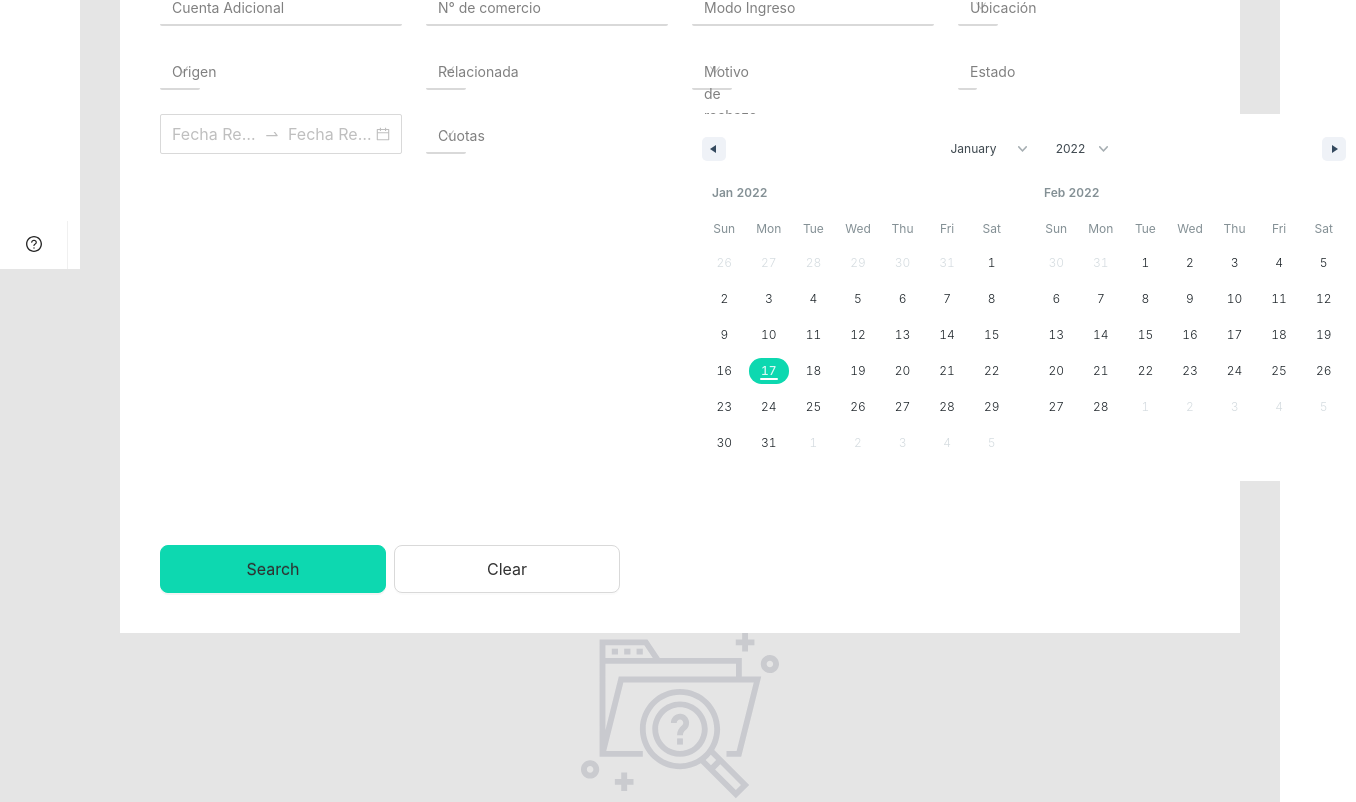
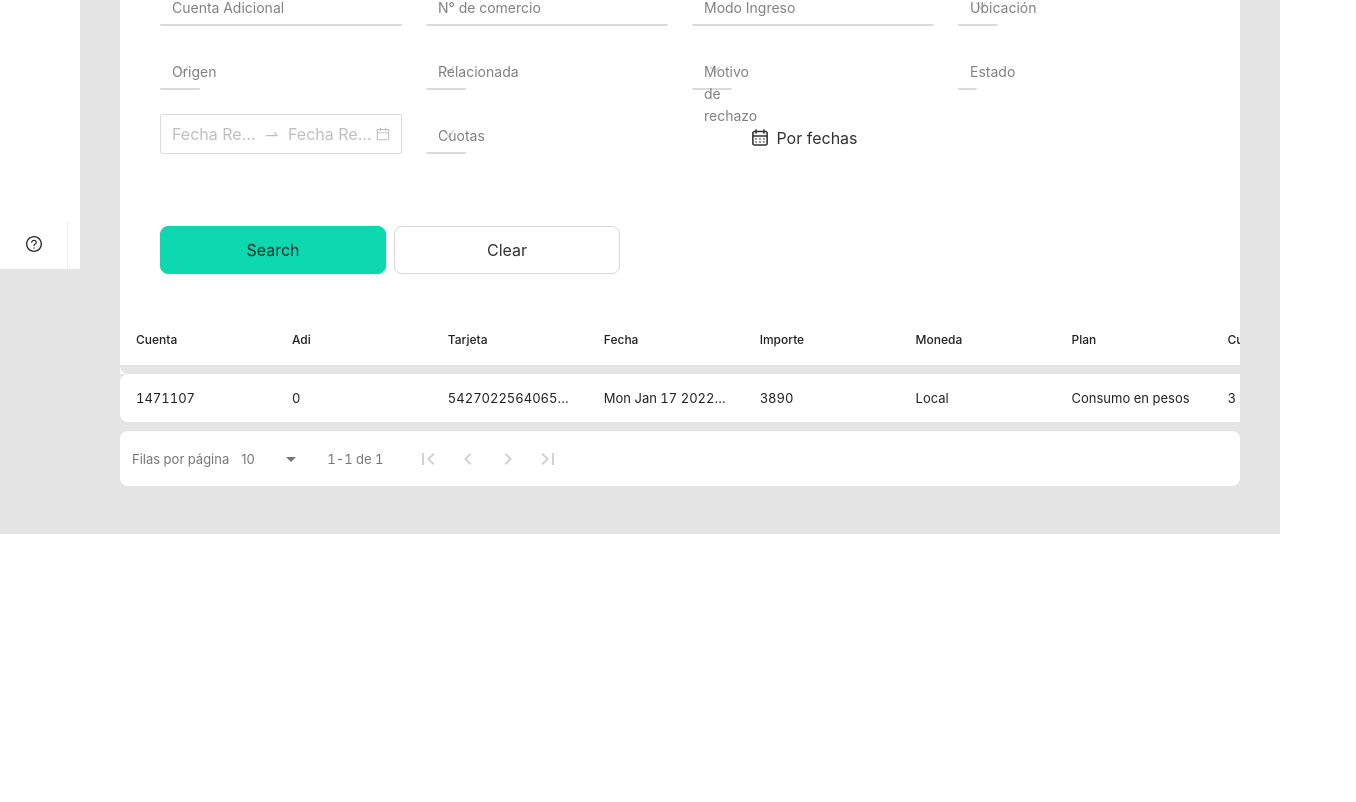
Before and after one commit to rodrigokokot/gp-online-antd, a React (Create React App) app: page /emision/movimientos/autorizaciones in a window 1280 px wide. Shown: the part 531-1333 px from the top of the page, 1356 px wide, since content can reach past the window. After the commit the page ends 1065 px from the top, so only its background shows below. Built offline with nearby package versions, Linux system fonts and the light colour scheme.

Commit message:
pantalla maqueteada autorizaciones 100%

```diff
--- a/src/Mocks/AutorizacionesSearchMock.jsx
+++ b/src/Mocks/AutorizacionesSearchMock.jsx
@@ -2,10 +2,12 @@ import React from 'react';
 import {DatePicker} from 'antd'
 import FloatInput from '../components/molecules/FloatInput';
 import FloatSelected from '../components/molecules/FloatSelected';
-import DateRangeComponent from '../components/molecules/DateRangePicker';
+import { Link } from 'react-router-dom';
+import DateRangeFilter from '../components/organisms/DateRangeFilter';
 
 const {RangePicker} = DatePicker;
 
+///////// MOCK INPUTS DE FORMULARIO /////////
 const AutorizacionesSearchArray = [
     {
         name: "N° de tarjeta",
@@ -141,8 +143,92 @@ const AutorizacionesSearchArray = [
     {
         name: "DateRange",
         index: "dateragne",
-        input: <DateRangeComponent></DateRangeComponent>
+        input: <DateRangeFilter></DateRangeFilter>
     }
 ]
 
-export {AutorizacionesSearchArray}
+////////// MOCK COLUMNAS DE LA TABLA //////////
+const columnsAutorizaciones = [
+    {
+        name:"Cuenta",
+        selector: (row) => row.cuenta,
+        sortable: true,
+    },
+    {
+        name:"Adi",
+        selector: (row) => row.adi,
+        sortable: false,
+    },
+    {
+        name:"Tarjeta",
+        selector: (row) => row.tarjeta,
+        sortable: false,
+    },
+    {
+        name:"Fecha",
+        selector: (row) => row.fecha,
+        sortable: true,
+    },
+    {
+        name:"Importe",
+        selector: (row) => row.importe,
+        sortable: false,
+    },
+    {
+        name:"Moneda",
+        selector: (row) => row.moneda,
+        sortable: false,
+    },
+    {
+        name:"Plan",
+        selector: (row) => row.plan,
+        sortable: false,
+    },
+    {
+        name:"Cuotas",
+        selector: (row) => row.cuotas,
+        sortable: true,
+    },
+    {
+        name:"Cod/Auto",
+        selector: (row) => row.auto,
+        sortable: false,
+    },
+    {
+        name:"Comercio",
+        selector: (row) => row.comercio,
+        sortable: true,
+    },
+    {
+        name:"Estado",
+        selector: (row) => row.estado,
+        sortable: true,
+    },
+    {
+        name:"",
+        button:true,
+        cell: (row) =>(
+            <Link to={`/emision/movimientos/autorizaciones/ver/${row.auto}`} style={{textDecoration:"underline"}} rel="noopener noreferrer" > ver detalle </Link>
+        )
+    }
+]
+
+const dataAutorizaciones = [
+    {
+        cuenta: 1471107,
+        adi: 0,
+        tarjeta: 5427022564065454,
+        fecha: new Date().toString(),
+        importe: 3890,
+        moneda: "Local",
+        plan: "Consumo en pesos",
+        cuotas: 3,
+        auto: 339302,
+        comercio: "13011602-Hidalo Liliana Beatriz",
+        estado: "Aprobada",
+        option: <Link>Editar</Link>
+
+    }
+]
+
+export {AutorizacionesSearchArray, columnsAutorizaciones, dataAutorizaciones}
--- a/src/pages/Emision/Movimientos/Autorizaciones/AutorizacionesNew.jsx
+++ b/src/pages/Emision/Movimientos/Autorizaciones/AutorizacionesNew.jsx
@@ -12,14 +12,21 @@ export default function AutorizacionesNew() {
           <h1 className="purple-title">Datos de Tarjeta</h1>
 
           <Col span={6}>
-            <Form.Item name="tarjeta">
+            <Form.Item name="tarjeta" rules={[{ required: true, message: "Ingrese tarjeta" }]}>
               <FloatInput placeholder="N° de Tarjeta" label="N° de tarjeta" />
             </Form.Item>
 
-            <Form.Item name="nombre">
+            <Form.Item name="nombre" rules={[{ required: true, message: "Ingrese nombre" }]}>
               <FloatInput placeholder="Nombre" label="Nombre" />
             </Form.Item>
+
+
+            <Form.Item name="apellido" rules={[{ required: true, message: "Ingrese apellido" }]}>
+              <FloatInput placeholder="Apellido" label="Apellido" />
+            </Form.Item>
           </Col>
+
+
 
           <Col span={12}>
             <Form.Item name="tipodoc">
@@ -53,22 +60,23 @@ export default function AutorizacionesNew() {
           </Col>
 
           <Col span={6}>
-            <Form.Item name="doc">
+            <Form.Item name="doc" rules={[{ required: true, message: "Ingrese número de documento" }]}>
               <FloatInput
                 placeholder="N° de Documento"
                 label="N° de Documento"
+
               />
             </Form.Item>
 
-            <Form.Item name="marca">
+            <Form.Item name="marca" rules={[{ required: true, message: "Ingrese marca" }]}>
               <FloatInput placeholder="Marca" label="Marca" />
             </Form.Item>
 
-            <Form.Item name="emisor">
+            <Form.Item name="emisor" rules={[{ required: true, message: "Ingrese número de emisor" }]}>
               <FloatInput placeholder="Emisor" label="Emisor" />
             </Form.Item>
 
-            <Form.Item name="producto">
+            <Form.Item name="producto" rules={[{ required: true, message: "Ingrese tipo de producto" }]}>
               <FloatInput
                 placeholder="Tipo de Producto"
                 label="Tipo de Producto"
@@ -82,18 +90,15 @@ export default function AutorizacionesNew() {
 
           <Row gutter={48}>
             <Col span={6}>
-              <Form.Item name="origen">
-                <FloatInput
-                  placeholder="Fecha de Origen"
-                  label="Fecha de Origen"
-                />
+              <Form.Item name="origen" rules={[{ required: true, message: "Ingrese fecha de origen" }]}>
+                <DatePicker placeholder="Fecha de Origen" />
               </Form.Item>
             </Col>
           </Row>
 
           <Row gutter={48}>
             <Col span={6}>
-              <Form.Item name="importe">
+              <Form.Item name="importe" rules={[{ required: true, message: "Ingrese importe" }]}>
                 <FloatInput placeholder="Importe" label="Importe" />
               </Form.Item>
             </Col>
@@ -101,7 +106,7 @@ export default function AutorizacionesNew() {
 
           <Row gutter={48}>
             <Col span={6}>
-              <Form.Item name="moneda">
+              <Form.Item name="moneda" rules={[{ required: true, message: "Ingrese moneda" }]}>
                 <FloatSelected label="Moneda" placeholder="Moneda" options={[
                     {
                         title:"Euro",
@@ -118,7 +123,7 @@ export default function AutorizacionesNew() {
             </Col>
 
             <Col span={6}>
-              <Form.Item name="proceso">
+              <Form.Item name="proceso" rules={[{ required: true, message: "Ingrese fecha de proceso" }]}>
                 <DatePicker placeholder="Fecha de Proceso" />
               </Form.Item>
             </Col>
@@ -126,13 +131,13 @@ export default function AutorizacionesNew() {
 
           <Row gutter={48}>
             <Col span={6}>
-              <Form.Item name="plan">
+              <Form.Item name="plan" rules={[{ required: true, message: "Ingrese plan" }]}>
                 <FloatInput placeholder="Plan" label="Plan" />
               </Form.Item>
             </Col>
 
             <Col span={6}>
-              <Form.Item name="relacion">
+              <Form.Item name="relacion" rules={[{ required: true, message: "Ingrese relación" }]}>
                 <FloatInput placeholder="Relación" label="Relación" />
               </Form.Item>
             </Col>
@@ -140,13 +145,34 @@ export default function AutorizacionesNew() {
 
           <Row gutter={48}>
             <Col span={6}>
-              <Form.Item name="cuotas">
-                <FloatInput placeholder="Cuotas" label="Cuotas" />
+              <Form.Item name="cuotas" rules={[{ required: true, message: "Ingrese cuotas" }]}>
+                <FloatSelected placeholder="Cuotas" label="Cuotas" options={[
+                  {
+                    title: 3,
+                    value: 3,
+                    disabled: false
+                  },
+                  {
+                    title: 6,
+                    value: 6,
+                    disabled: false,
+                  },
+                  {
+                    title: 9,
+                    value: 9,
+                    disabled: false,
+                  },
+                  {
+                    title: 12,
+                    value: 9,
+                    disabled: false,
+                  }
+                ]} />
               </Form.Item>
             </Col>
 
             <Col span={6}>
-              <Form.Item name="origen">
+              <Form.Item name="origen" rules={[{ required: true, message: "Ingrese origen" }]}>
                 <FloatInput placeholder="Origen" label="Origen" />
               </Form.Item>
             </Col>
@@ -154,7 +180,7 @@ export default function AutorizacionesNew() {
 
           <Row gutter={48}>
             <Col span={6}>
-              <Form.Item name="autorizacion">
+              <Form.Item name="autorizacion" rules={[{ required: true, message: "Ingrese código de autorización" }]}>
                 <FloatInput
                   placeholder="Código de autorización"
                   label="Código de autorización"
@@ -163,7 +189,7 @@ export default function AutorizacionesNew() {
             </Col>
 
             <Col span={6}>
-              <Form.Item name="modo">
+              <Form.Item name="modo" rules={[{ required: true, message: "Ingrese modo de entrada" }]}>
                 <FloatInput
                   placeholder="Modo de entrada"
                   label="Modo de entrada"
@@ -175,13 +201,13 @@ export default function AutorizacionesNew() {
 
             <Row gutter={48}>
                 <Col span={6}>
-                          <Form.Item name="comercio">
+                          <Form.Item name="comercio" rules={[{ required: true, message: "Ingrese comercio" }]}>
             <FloatInput placeholder="Comercio" label="Comercio" />
           </Form.Item>
                 </Col>
 
                 <Col span={6}>
-                    <Form.Item name="terminal">
+                    <Form.Item name="terminal" rules={[{ required: true, message: "Ingrese terminal" }]}>
                         <FloatInput placeholder="Terminal" label="Terminal" />
                     </Form.Item>
                 </Col>
--- a/src/pages/Emision/Movimientos/Autorizaciones/AutorizacionesSearch.jsx
+++ b/src/pages/Emision/Movimientos/Autorizaciones/AutorizacionesSearch.jsx
@@ -3,7 +3,7 @@ import {Link} from 'react-router-dom';
 import {Col, Button} from 'antd';
 import SearchForm from '../../../../components/organisms/SearchForm/index'
 import Table from '../../../../components/organisms/Table/index'
-import { AutorizacionesSearchArray } from '../../../../Mocks/AutorizacionesSearchMock';
+import { AutorizacionesSearchArray, columnsAutorizaciones, dataAutorizaciones } from '../../../../Mocks/AutorizacionesSearchMock';
 
 
 export default function AutorizacionesSearch() {
@@ -18,7 +18,7 @@ export default function AutorizacionesSearch() {
       </Col>
 
         <SearchForm array={AutorizacionesSearchArray} title="Busqueda de autorizaciones" span={6} />
-        <Table />
+        <Table data={dataAutorizaciones} columns={columnsAutorizaciones} expandible={false} editable={true} />
 
     </>
   );
```
